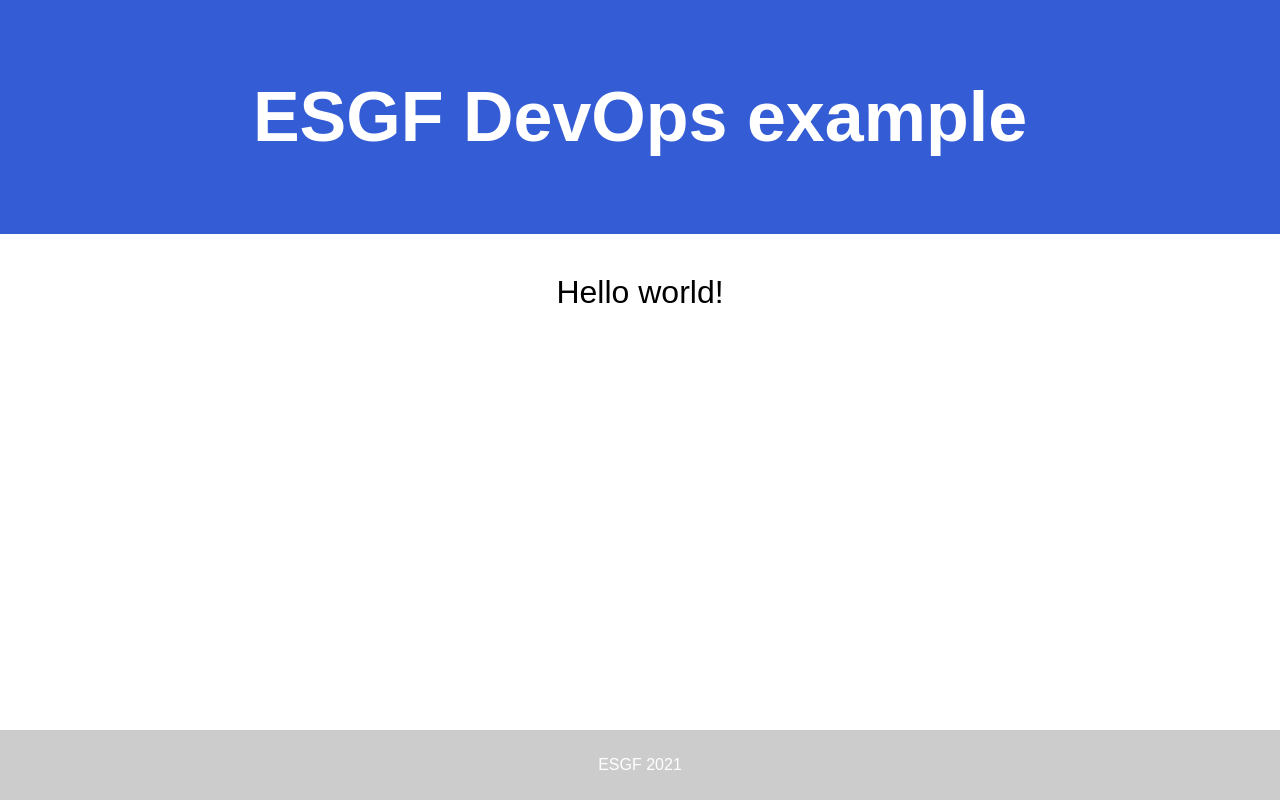
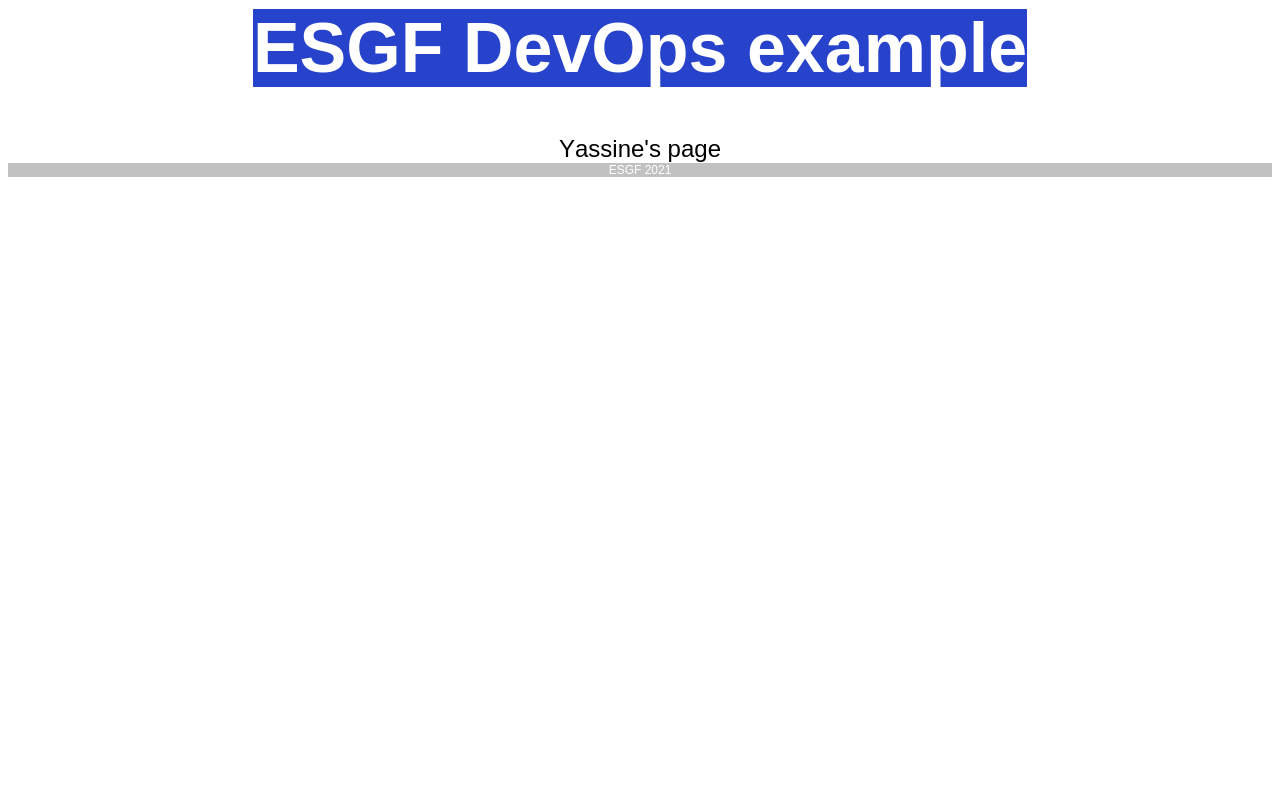
Before and after one commit to yassik31/my-devops-project, a plain HTML site: page public/index.html in a window 1280 px wide. Drawn offline with Linux system fonts and the light colour scheme.

Commit message:
updated text in index.html

```diff
--- a/public/index.html
+++ b/public/index.html
@@ -1,69 +1,21 @@
-<!DOCTYPE html>
-<html lang="en">
+<!DOCTYPE html PUBLIC "-//W3C//DTD HTML 4.01//EN" "http://www.w3.org/TR/html4/strict.dtd">
+<html>
 <head>
+  <meta http-equiv="Content-Type" content="text/html; charset=utf-8">
+  <meta http-equiv="Content-Style-Type" content="text/css">
   <title>ESGF DevOps example</title>
-    <meta charset="utf-8">
-    <meta name="viewport" content="width=device-width, initial-scale=1">
-    <style>
-      * {
-        box-sizing: border-box;
-      }
-
-      body {
-        font-family: Arial, Helvetica, sans-serif;
-        min-height: 100vh;
-        position: relative;
-        margin: 0;
-      }
-
-      /* Style the header */
-      header {
-        background-color: #345cd5;
-        padding: 30px;
-        text-align: center;
-        font-size: 35px;
-        color: white;
-      }
-
-      /* Clear floats after the columns */
-      section {
-        padding: 40px 10px 100px;
-      }
-
-      section>div {
-        width: 100%;
-        max-width: 600px;
-        margin: auto;
-        text-align: center;
-        font-size: 2rem;
-      }
-
-      /* Style the footer */
-      footer {
-        background-color: #ccc;
-        padding: 10px;
-        text-align: center;
-        color: white;
-        position: absolute;
-        bottom: 0;
-        width: 100%;
-      }
+  <meta name="Generator" content="Cocoa HTML Writer">
+  <meta name="CocoaVersion" content="2022.3">
+  <style type="text/css">
+    p.p2 {margin: 0.0px 0.0px 0.0px 0.0px; text-align: center; font: 24.0px Arial; color: #000000; -webkit-text-stroke: #000000}
+    p.p3 {margin: 0.0px 0.0px 12.0px 0.0px; text-align: center; font: 12.0px Arial; color: #ffffff; -webkit-text-stroke: #ffffff; background-color: #c1c1c1}
+    span.s1 {font-kerning: none; background-color: #2843cb}
+    span.s2 {font-kerning: none}
   </style>
 </head>
-
 <body>
-
-    <header>
-      <h1>ESGF DevOps example</h1>
-    </header>
-
-    <section>
-      <div>Hello world!</div>
-    </section>
-
-    <footer>
-      <p>ESGF 2021</p>
-    </footer>
-
+<h1 style="margin: 0.0px 0.0px 46.9px 0.0px; text-align: center; font: 70.0px Arial; color: #ffffff; -webkit-text-stroke: #ffffff"><span class="s1"><b>ESGF DevOps example</b></span></h1>
+<p class="p2"><span class="s2">Yassine's page</span></p>
+<p class="p3"><span class="s2">ESGF 2021</span></p>
 </body>
 </html>
```
Lines whose indentation alone changed are shown as unchanged.
